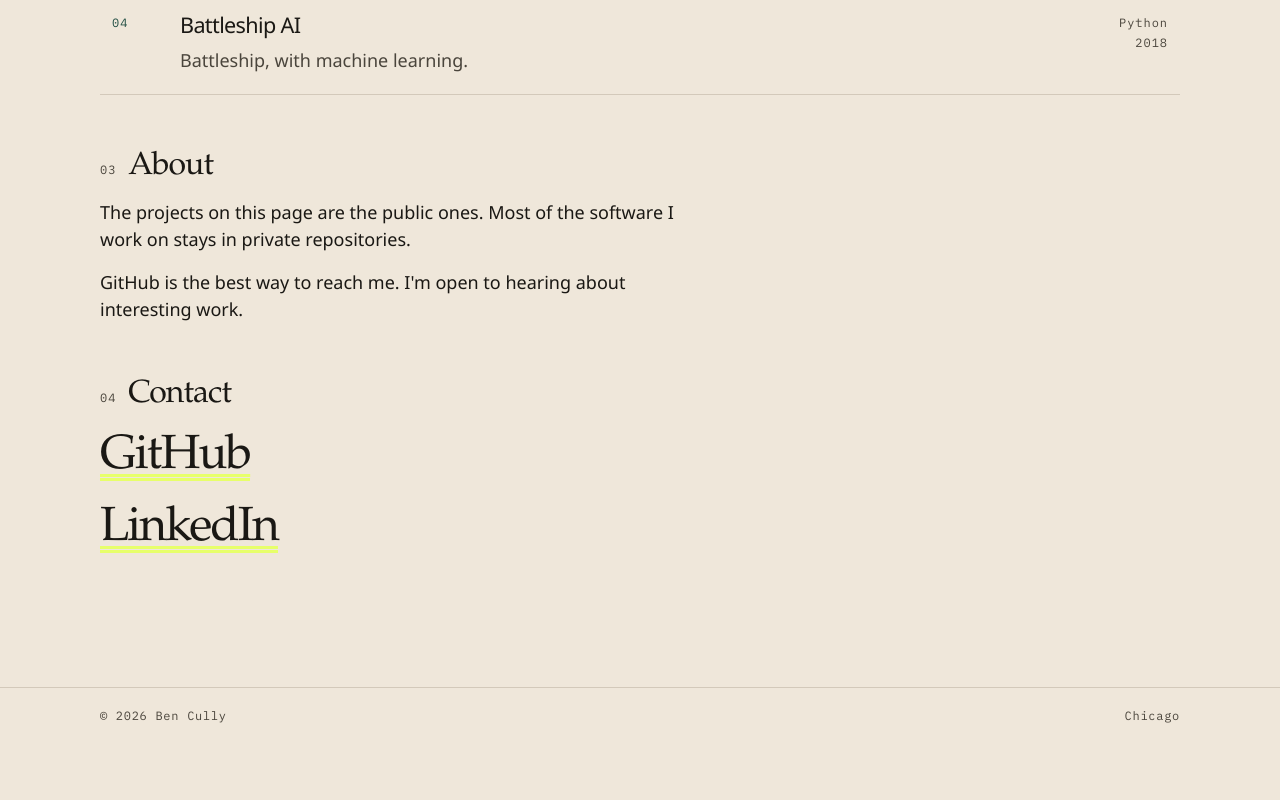
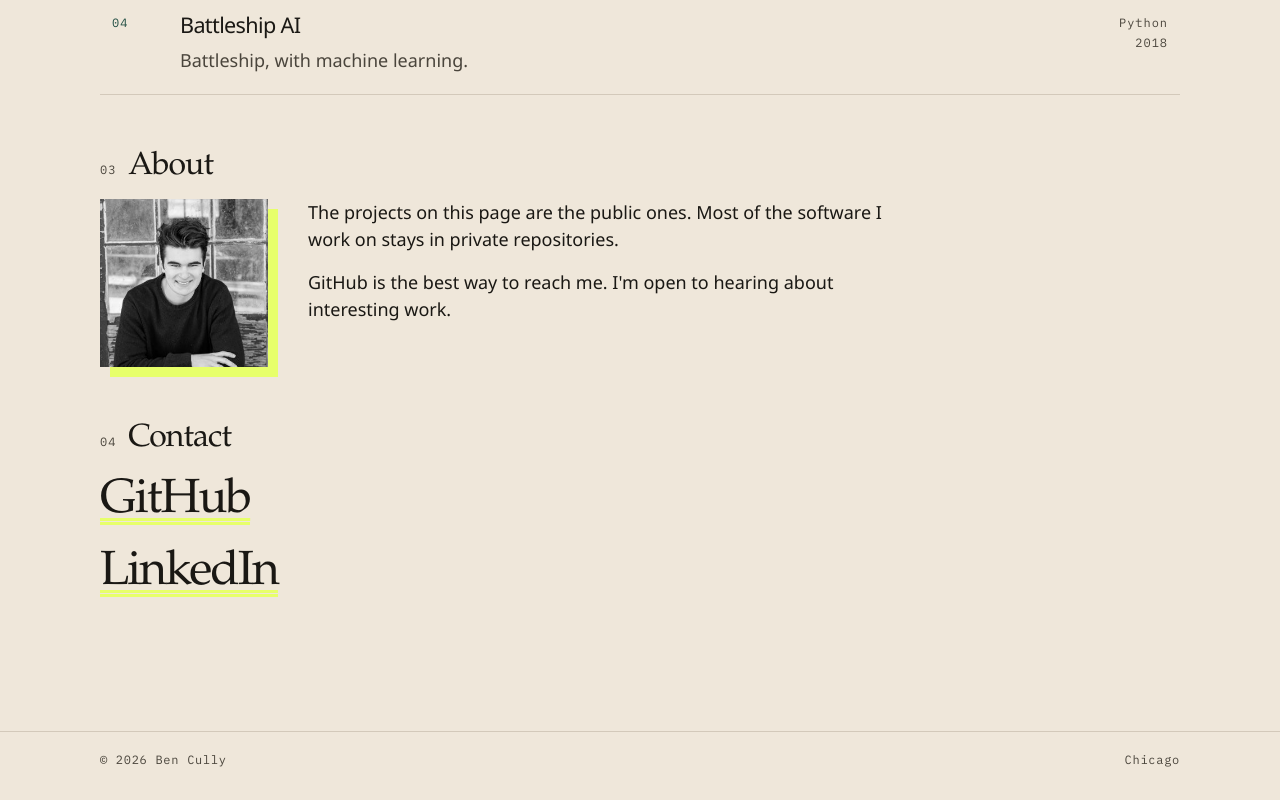
Before and after one commit to BenCully/website, a React (Vite) app: page / in a window 1280 px wide. Shown: the part 2937-3737 px from the top of the page. Before the commit the page ends 3693 px from the top, so only its background shows below. Built offline with nearby package versions, Linux system fonts and the light colour scheme.

Commit message:
Add a portrait to the about section.

```diff
--- a/src/App.tsx
+++ b/src/App.tsx
@@ -670,12 +670,32 @@ function About() {
       <SectionLabel index="03" id="about-heading">
         About
       </SectionLabel>
-      <div className="flex max-w-xl flex-col gap-4">
-        {site.about.map((paragraph) => (
-          <AboutParagraph key={paragraph}>{paragraph}</AboutParagraph>
-        ))}
+      <div className="grid items-start gap-6 sm:grid-cols-[10.5rem_minmax(0,36rem)] sm:gap-x-10">
+        <Portrait />
+        <div className="flex flex-col gap-4">
+          {site.about.map((paragraph) => (
+            <AboutParagraph key={paragraph}>{paragraph}</AboutParagraph>
+          ))}
+        </div>
       </div>
     </section>
+  )
+}
+
+function Portrait() {
+  const { ref, shown } = useInView<HTMLElement>()
+
+  return (
+    <figure ref={ref} className={revealClass(shown, "relative w-36 sm:w-auto")}>
+      <span className="absolute top-2.5 left-2.5 h-full w-full bg-mark" aria-hidden="true" />
+      <img
+        className="relative aspect-square w-full object-cover"
+        src={site.portrait}
+        alt="Portrait of Ben Cully"
+        width={299}
+        height={299}
+      />
+    </figure>
   )
 }
 
--- a/src/content.ts
+++ b/src/content.ts
@@ -9,6 +9,7 @@ export const site = {
   linkedin: "https://www.linkedin.com/in/benjamin-cully-3bb773147/",
   linkedinLabel: "LinkedIn",
   lede: "I write software in Chicago. I've been making things since 2007.",
+  portrait: "/portrait.jpg",
   about: [
     "The projects on this page are the public ones. Most of the software I work on stays in private repositories.",
     "GitHub is the best way to reach me. I'm open to hearing about interesting work.",
```
Also changed, not shown: public/portrait.jpg (added).
